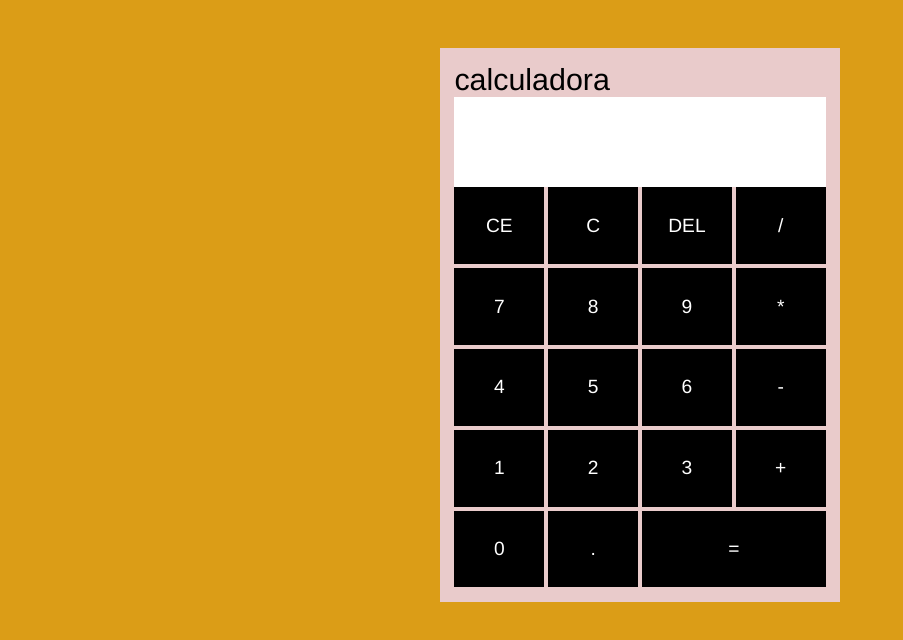
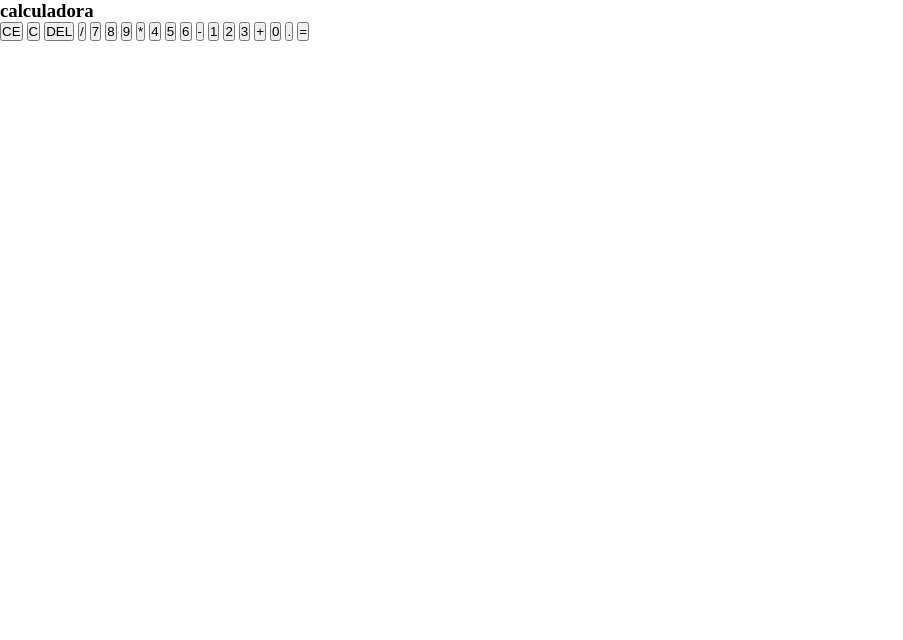
Before and after one commit to DanielSantosLira/calculadora-javascript, a plain HTML site: page index.html in a window 1280 px wide. Shown: the whole page, without its empty margins (0-903 px from the left). Drawn offline with Linux system fonts and the light colour scheme.

Commit message:
Update style.css

```diff
--- a/css/style.css
+++ b/css/style.css
@@ -1,87 +1,10 @@
 * {
     margin: 0;
     padding: 0;
-    box-sizing: border-box;
-    font-family:  Helvetica;
-}
-body{
-    background-color: rgb(219, 157, 23);
-    display: flex;
-    align-items: center;
-    justify-content: center;
-    padding: 3em;
-}
-#calc{
-    width: 400px;
-    padding: .9em;
-    background-color: #e9cbcb;
-    color: red;
-    display: flex;
-    flex-direction: column;
-}
-
-#calc h3{
-    font-size: 1.9em;
-    font-weight: 400;
-    color: #000;
-}
-
-#operations{
-    text-align: right;
-    border: 1px solid white;
-    max-width: 100%;
-    max-height: 90px;
-    background: white;
 
 }
-#previous-operation{
-    color: #000;
+.fundo{
+ background-image: linear-gradient(45deg, rgb(255, 8, 0), black );
+ height: 100vh;
 
 }
-#current-operation{
-    font-size: 4em;
-    font-weight: 800;
-    color: #000
-}
-#previous-operation,
-#current-operation{
-    min-height: 1.8em;
-    padding: 0.2em;
-    overflow-wrap: break-word;
-}
-
-#buttons-container{
-    display: grid;
-    grid-template-columns: 1fr 1fr 1fr 1fr;
-    gap: 4px;
-}
-#buttons-container button{
-    border: 1px solid transparent;
-    border-radius: 0;
-    height: 4em;
-    font-size: 1.2em;
-    background-color: #000;
-    color: white;
-    cursor: pointer;
-}
-#buttons-container .number{
-    background-color: #000;
-    color: white;
-}
-#buttons-container button:hover{
-    background-color: rgb(203, 223, 24);
-    color: #000;
-    border-color: #999;
-
-}
-#buttons-container #equal-btn{
-    grid-column: span 2;
-    background-color: black;
-    color: white;
-
-}
-#buttons-container #equal-btn:hover{
-    background-color:rgb(203, 223, 24);
-    color:#000;
-
-}
```
